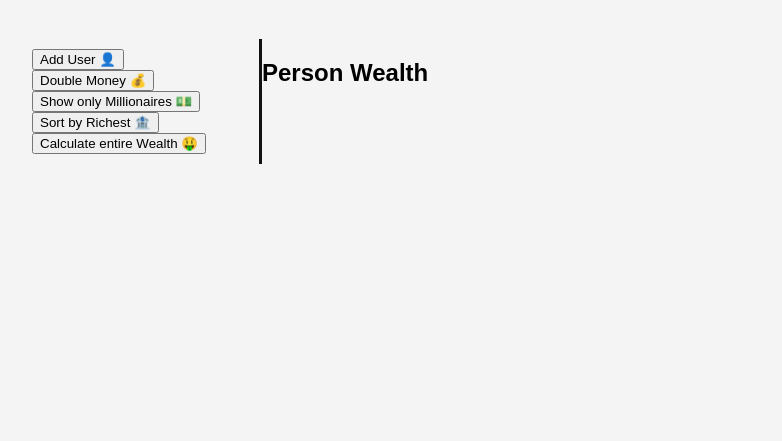
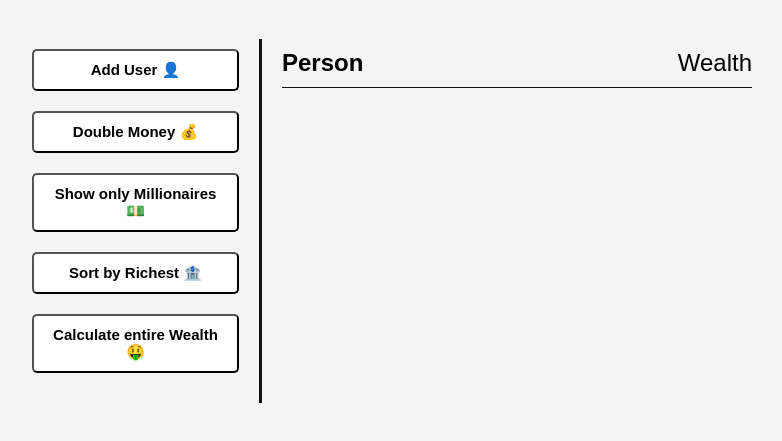
Before and after one commit to AhmedBule/Random-User-Generator-Project, a plain HTML site: page index.html in a window 1280 px wide. Shown: the part 61-502 px from the top of the page, without its empty margins (248-1030 px from the left). Drawn offline with Linux system fonts and the light colour scheme.

Commit message:
completed styling the page

```diff
--- a/style.css
+++ b/style.css
@@ -26,3 +26,46 @@ aside{
     width: 250px;
      border-right: 3px solid #111;
 }
+
+button{
+    background-color: white;
+    border-radius: 1px solid #333;
+    width: 100%;
+    margin-bottom: 20px;
+    font-size: 15px;
+    padding: 10px;
+    cursor: pointer;
+    font-weight: bold;
+    border-radius: 5px;
+}
+
+main{
+    flex: 1;
+    padding: 10px 20px;
+}
+
+h2{
+    border-bottom: 1px solid #111;
+    justify-content: space-between;
+    padding-bottom: 10px;
+    display: flex;
+    font-weight: 300;
+    margin: 0 0 20px;
+}
+
+h3{
+    background-color: white;
+    border-bottom: 1px solid #111;
+    justify-content: space-between;
+    padding-bottom: 10px;
+    display: flex;
+    font-weight: 300;
+    margin: 20px 0 0;
+}
+
+.person{
+    display: flex;
+    font-size: 20px;
+    justify-content: space-between;
+    margin-bottom:10px ;
+}
```
